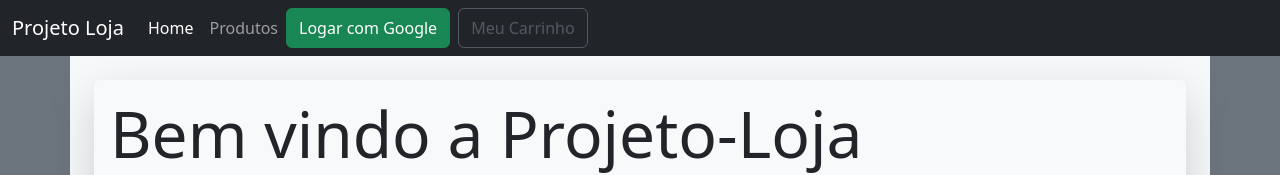
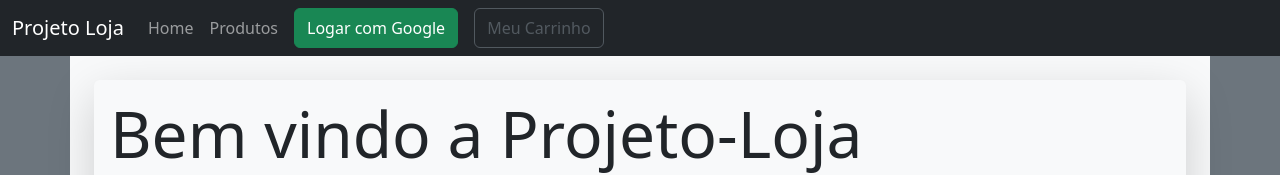
Before and after one commit to vitor-chaves1/projeto-frontend, a React (Create React App) app: page / in a window 1280 px wide. Shown: the top 175 px of the page. Built offline with nearby package versions, Linux system fonts and the light colour scheme.

Commit message:
ajustes navbar #21

```diff
--- a/src/NavBar.jsx
+++ b/src/NavBar.jsx
@@ -10,7 +10,7 @@ const NavBar = () => {
     if (!signed) {
         return (
             <React.Fragment>
-                <nav className="navbar navbar-expand-lg navbar-dark bg-dark">
+                <nav className="navbar navbar-expand-lg navbar-dark bg-dark sticky-top">
                     <div className="container-fluid">
                         <Link className="navbar-brand" to="/">Projeto Loja</Link>
                         <button className="navbar-toggler" type="button" data-bs-toggle="collapse" data-bs-target="#navbarNavAltMarkup" aria-controls="navbarNavAltMarkup" aria-expanded="false" aria-label="Toggle navigation">
@@ -18,10 +18,10 @@ const NavBar = () => {
                         </button>
                         <div className="collapse navbar-collapse" id="navbarNavAltMarkup">
                             <div className="navbar-nav">
-                                <Link className="nav-link active" aria-current="page" to="/">Home</Link>
+                                <Link className="nav-link" aria-current="page" to="/">Home</Link>
                                 <Link className="nav-link" to="/loja">Produtos</Link>
-                                <button className="btn btn-success" onClick={() => loginGoogle()}>Logar com Google</button>
-                                <button className="btn btn-outline-secondary ms-2 disabled">Meu Carrinho</button>
+                                <button className="btn btn-success mx-2" onClick={() => loginGoogle()}>Logar com Google</button>
+                                <button className="btn btn-outline-secondary mx-2 disabled">Meu Carrinho</button>
                             </div>
                         </div>
                     </div>
@@ -31,7 +31,7 @@ const NavBar = () => {
     } else {
         return (
             <React.Fragment>
-                <nav className="navbar navbar-expand-lg navbar-dark bg-dark">
+                <nav className="navbar navbar-expand-lg navbar-dark bg-dark sticky-top">
                     <div className="container-fluid">
                         <Link className="navbar-brand" to="/">Projeto Loja</Link>
                         <button className="navbar-toggler" type="button" data-bs-toggle="collapse" data-bs-target="#navbarNavAltMarkup" aria-controls="navbarNavAltMarkup" aria-expanded="false" aria-label="Toggle navigation">
@@ -39,10 +39,10 @@ const NavBar = () => {
                         </button>
                         <div className="collapse navbar-collapse" id="navbarNavAltMarkup">
                             <div className="navbar-nav">
-                                <Link className="nav-link active" aria-current="page" to="/">Home</Link>
+                                <Link className="nav-link" aria-current="page" to="/">Home</Link>
                                 <Link className="nav-link" to="/loja">Produtos</Link>
-                                <Link className="btn btn-outline-danger" to="/" onClick={() => signOut()}>Sair</Link>
-                                <Link to="/carrinho" className="btn btn-success ms-2">Meu Carrinho</Link>
+                                <Link className="btn btn-outline-danger mx-2" to="/" onClick={() => signOut()}>Sair</Link>
+                                <Link to="/carrinho" className="btn btn-success mx-2">Meu Carrinho</Link>
                             </div>
                         </div>
                     </div>
```
